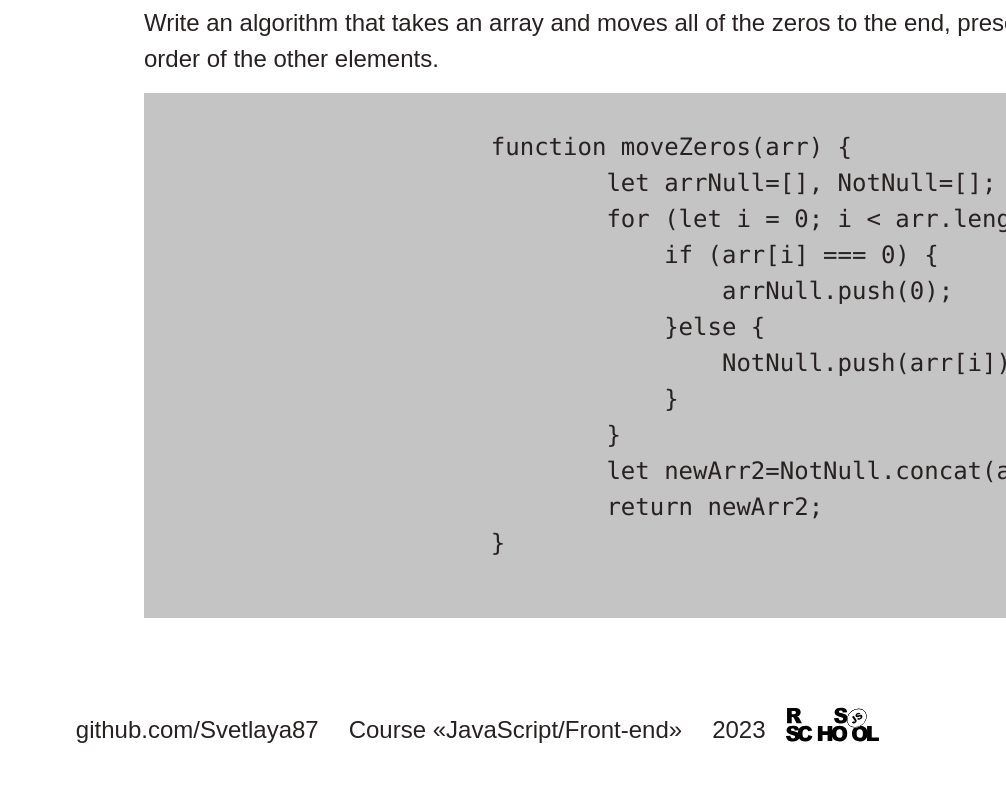
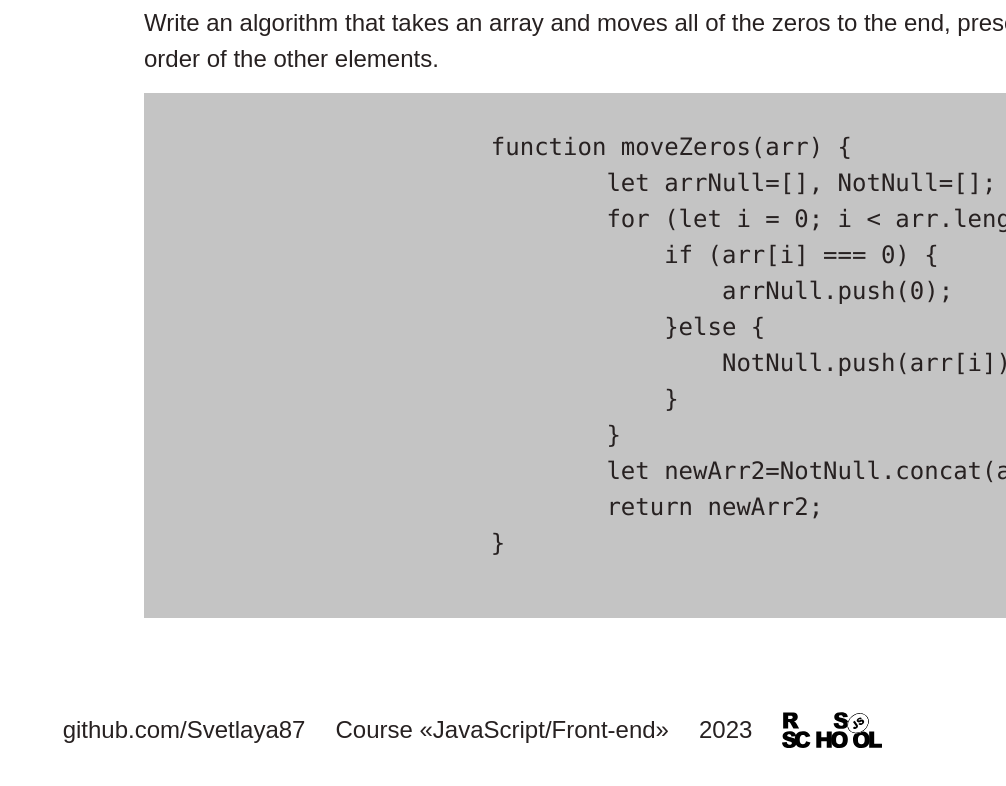
Before and after one commit to Svetlaya87/rsschool-cv, a website: page index.html in a window 1280 px wide. Shown: the part 2686-3472 px from the top of the page, without its empty margins (274-1280 px from the left). Drawn offline with nearby package versions, Linux system fonts and the light colour scheme; a web font is replaced by a local one.

Commit message:
feat: add  link to a logo

```diff
--- a/index.html
+++ b/index.html
@@ -292,15 +292,23 @@
                     <li class="nav__link">
                         <a class="ul__text" href="https://github.com/Svetlaya87/" target="_blank">github.com/Svetlaya87</a>
                     </li>
-                    <li class="nav__link">
-                        <a class="ul__text" href="https://rs.school/js/" target="_blank">Course «JavaScript/Front-end»</a>
+
+                    <li class="nav__link course-link">
+                        <a class="ul__text" href="https://rs.school/js/" target="_blank">
+                            Course «JavaScript/Front-end»
+                        </a>
                     </li>
                     <li class="nav__link">
                         <span class="ul__text">2023</span>
                     </li>
+                    <li class="nav__link course-link">
+                        <a href="https://rs.school/js/" target="_blank">
+                            <img class="logo" src="./images/rs_school_js.svg" alt="RS_school logo">
+                        </a>
+                    </li>
                 </ul>
             </nav>
-            <img class="logo" src="./images/rs_school_js.svg" alt="RS_school logo">
+
 
 
         </footer>
--- a/scss/style.scss
+++ b/scss/style.scss
@@ -115,8 +115,11 @@ footer {
 }
 
 .logo {
-    max-width: 7%;
+    width: 100px;
+
+
 }
+
 
 .ul__item,
 .ul__wrapper,
```
Also changed, not shown: css/style.css, 1 other file.
